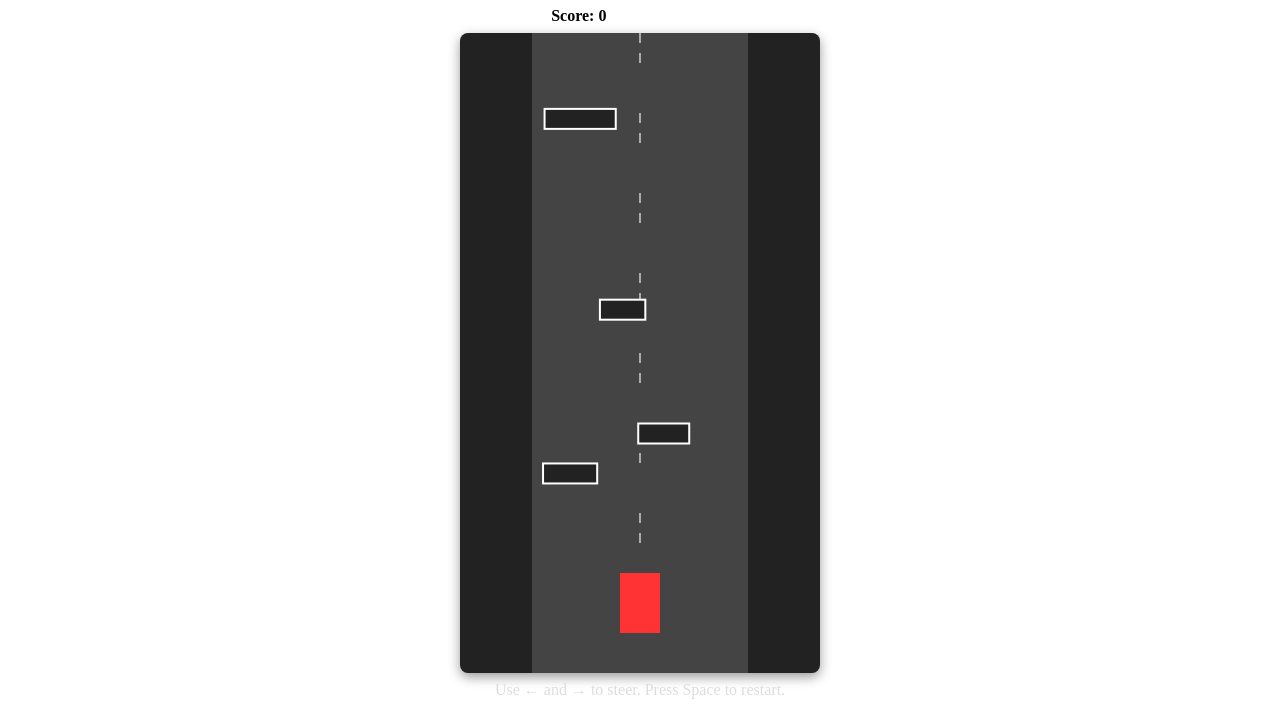
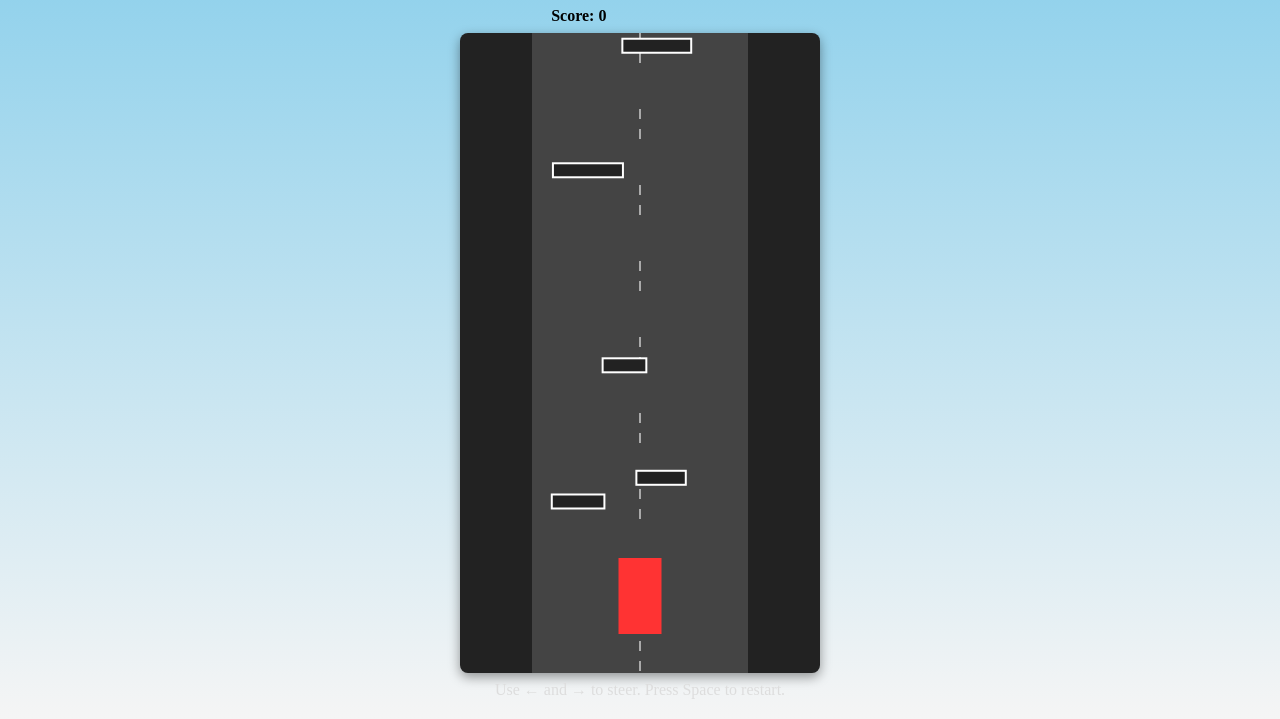
Before and after one commit to Yukun-Guo/NanaCarRace, a plain HTML site: page game/index.html in a window 1280 px wide. Shown: the part 93-812 px from the top of the page. Drawn offline with Linux system fonts and the light colour scheme.

Commit message:
Polish: add animations/audio scaffolding, parallax CSS, touch and DPR improvements

```diff
--- a/css/game.css
+++ b/css/game.css
@@ -2,3 +2,13 @@
 #hud{margin:8px;font-weight:600}
 #gameCanvas{background:#222;border-radius:8px;box-shadow:0 4px 12px rgba(0,0,0,0.4)}
 #controls{margin-top:8px;color:#ddd}
+/* parallax background layers */
+body {background: linear-gradient(#87CEEB, #f5f5f5);}
+#container{position:relative}
+.parallax-layer{position:absolute;left:0;right:0;height:50%;pointer-events:none}
+.parallax-back{top:0;background: url('../assets/bg-parallax.png') center bottom / cover no-repeat;opacity:0.6}
+.parallax-mid{top:30%;background: linear-gradient(180deg, rgba(0,0,0,0.02), rgba(0,0,0,0.06));opacity:0.4}
+.btn{transition:transform .12s ease}
+.btn:active{transform:translateY(2px)}
+.touch-btn{font-size:20px;padding:10px 14px;margin:6px}
+#back-btn{position:absolute;right:12px;top:12px}
--- a/js/game.js
+++ b/js/game.js
@@ -2,41 +2,68 @@
   const canvas=document.getElementById('gameCanvas');
   const ctx=canvas.getContext('2d');
   const scoreEl=document.getElementById('score');
-  const W=canvas.width, H=canvas.height;
   let keys={left:false,right:false};
-  window.addEventListener('keydown',e=>{if(e.key==='ArrowLeft')keys.left=true; if(e.key==='ArrowRight')keys.right=true; if(e.key===' '){init();}}
-  ,false);
-  window.addEventListener('keyup',e=>{if(e.key==='ArrowLeft')keys.left=false; if(e.key==='ArrowRight')keys.right=false;},false);
+
+  function resizeCanvas(){
+    const rect = canvas.getBoundingClientRect();
+    if(rect.width===0 || rect.height===0) return;
+    const dpr = window.devicePixelRatio || 1;
+    canvas.width = Math.max(320, Math.floor(rect.width * dpr));
+    canvas.height = Math.max(480, Math.floor(rect.height * dpr));
+    canvas.style.width = rect.width + 'px';
+    canvas.style.height = rect.height + 'px';
+    ctx.setTransform(dpr,0,0,dpr,0,0);
+  }
+
+  window.addEventListener('resize', resizeCanvas);
+  window.addEventListener('orientationchange', resizeCanvas);
+
+  window.addEventListener('keydown',e=>{
+    const code = e.code || e.key;
+    if(code==='ArrowLeft'){ keys.left=true; e.preventDefault(); }
+    if(code==='ArrowRight'){ keys.right=true; e.preventDefault(); }
+    if(code==='Space' || code==='Spacebar' || e.key===' '){ if(!running){ e.preventDefault(); init(); } }
+  },false);
+  window.addEventListener('keyup',e=>{const code=e.code||e.key; if(code==='ArrowLeft')keys.left=false; if(code==='ArrowRight')keys.right=false;},false);
 
   function rand(min,max){return Math.random()*(max-min)+min}
 
-  let player, obstacles, frame, score, running;
+  let player, obstacles, lastTime, score, running, lastSpawnTime;
+
+  function getW(){return canvas.width}
+  function getH(){return canvas.height}
+
   function init(){
-    player={w:40,h:60,x:W/2-20,y:H-100,speed:4};
+    resizeCanvas();
+    const W=getW(), H=getH();
+    player={w:Math.floor(W*0.12),h:Math.floor(H*0.12),x:W/2-Math.floor(W*0.12)/2,y:H-Math.floor(H*0.18),speed:Math.max(3,Math.floor(W*0.008))};
     obstacles=[];
-    frame=0;score=0;running=true;scoreEl.textContent=score;
+    lastTime = performance.now();
+    lastSpawnTime = lastTime;
+    score=0;running=true;scoreEl.textContent=score;
+    canvas.focus();
     requestAnimationFrame(loop);
   }
 
   function spawn(){
-    const laneWidth=W*0.6; const laneX=(W-laneWidth)/2;
-    const w=rand(30,80); const x=rand(laneX, laneX+laneWidth-w);
-    obstacles.push({x:x,y:-60,w:w,h:20,vy:2+Math.random()*2});
+    const W=getW(), laneWidth=W*0.6; const laneX=(W-laneWidth)/2;
+    const w=rand(Math.floor(W*0.08),Math.floor(W*0.22)); const x=rand(laneX+10, laneX+laneWidth-w-10);
+    obstacles.push({x:x,y:-60,w:w,h:Math.floor(W*0.04),vy:2+Math.random()*2});
   }
 
-  function update(){
-    if(keys.left) player.x -= player.speed;
-    if(keys.right) player.x += player.speed;
-    // clamp to canvas
+  function update(delta){
+    const W=getW(), H=getH();
+    if(keys.left) player.x -= player.speed * (delta/16);
+    if(keys.right) player.x += player.speed * (delta/16);
     const laneWidth=W*0.6; const laneX=(W-laneWidth)/2;
     if(player.x < laneX) player.x = laneX;
     if(player.x + player.w > laneX+laneWidth) player.x = laneX+laneWidth - player.w;
 
-    // obstacles
-    if(frame%60===0) spawn();
+    const now = performance.now();
+    if(now - lastSpawnTime > 900) { spawn(); lastSpawnTime = now; }
+
     for(let i=obstacles.length-1;i>=0;i--){
-      const o=obstacles[i]; o.y += o.vy; if(o.y>H+100) {obstacles.splice(i,1); score+=1; scoreEl.textContent=score}
-      // collision AABB
+      const o=obstacles[i]; o.y += o.vy * (delta/16); if(o.y>H+100) {obstacles.splice(i,1); score+=1; scoreEl.textContent=score}
       if(!(player.x+player.w < o.x || player.x > o.x+o.w || player.y+player.h < o.y || player.y > o.y+o.h)){
         running=false;
       }
@@ -44,32 +71,61 @@
   }
 
   function draw(){
-    // clear
+    const W=getW(), H=getH();
     ctx.clearRect(0,0,W,H);
-    // draw road
     const laneWidth=W*0.6; const laneX=(W-laneWidth)/2;
     ctx.fillStyle='#444'; ctx.fillRect(laneX,0,laneWidth,H);
-    // lane lines
     ctx.strokeStyle='#aaa'; ctx.lineWidth=2; ctx.setLineDash([10,10]);
-    for(let y=0;y<H;y+=80){ctx.beginPath();ctx.moveTo(W/2,y);ctx.lineTo(W/2,y+40);ctx.stroke();}
+    for(let y=0;y<H;y+=Math.floor(H*0.12)){ctx.beginPath();ctx.moveTo(W/2,y);ctx.lineTo(W/2,y+Math.floor(H*0.06));ctx.stroke();}
     ctx.setLineDash([]);
 
-    // draw player
-    ctx.fillStyle='#ff3333'; ctx.fillRect(player.x,player.y,player.w,player.h);
-    // obstacles
+    ctx.save();
+    const tilt = (keys.left ? -0.08 : (keys.right ? 0.08 : 0));
+    ctx.translate(player.x+player.w/2, player.y+player.h/2);
+    ctx.rotate(tilt);
+    ctx.fillStyle='#ff3333'; ctx.fillRect(-player.w/2,-player.h/2,player.w,player.h);
+    ctx.restore();
+
     ctx.fillStyle='#222'; ctx.strokeStyle='#fff';
     for(const o of obstacles){ctx.fillRect(o.x,o.y,o.w,o.h); ctx.strokeRect(o.x,o.y,o.w,o.h)}
 
     if(!running){
-      ctx.fillStyle='rgba(0,0,0,0.6)'; ctx.fillRect(0,H/2-40,W,80);
-      ctx.fillStyle='#fff'; ctx.font='20px sans-serif'; ctx.textAlign='center'; ctx.fillText('Game Over - Press Space to Restart',W/2,H/2+8);
+      ctx.fillStyle='rgba(0,0,0,0.6)'; ctx.fillRect(0,H/2-Math.floor(H*0.06),W,Math.floor(H*0.12));
+      ctx.fillStyle='#fff'; ctx.font=Math.floor(H*0.04)+'px sans-serif'; ctx.textAlign='center'; ctx.fillText('Game Over - Press Space to Restart',W/2,H/2+Math.floor(H*0.01));
     }
   }
 
-  function loop(){
-    frame++; if(running){update(); draw(); requestAnimationFrame(loop);} else {draw();}
+  let lastFrameTime = performance.now();
+  function loop(now){
+    const delta = now - lastFrameTime; lastFrameTime = now;
+    if(running){update(delta); draw(); requestAnimationFrame(loop);} else {draw();}
   }
 
-  // initialize positions and start
-  init();
+  // simple touch controls: left/right buttons or pointer zones
+  function setupTouchControls(){
+    const leftBtn = document.getElementById('touch-left');
+    const rightBtn = document.getElementById('touch-right');
+    if(leftBtn && rightBtn){
+      document.getElementById('touch-controls').style.display='block';
+      const startLeft = e=>{ keys.left = true; e.preventDefault(); };
+      const endLeft = e=>{ keys.left = false; e.preventDefault(); };
+      const startRight = e=>{ keys.right = true; e.preventDefault(); };
+      const endRight = e=>{ keys.right = false; e.preventDefault(); };
+      leftBtn.addEventListener('touchstart', startLeft); leftBtn.addEventListener('touchend', endLeft);
+      rightBtn.addEventListener('touchstart', startRight); rightBtn.addEventListener('touchend', endRight);
+      leftBtn.addEventListener('pointerdown', startLeft); leftBtn.addEventListener('pointerup', endLeft);
+      rightBtn.addEventListener('pointerdown', startRight); rightBtn.addEventListener('pointerup', endRight);
+    } else {
+      canvas.addEventListener('pointerdown', function(e){
+        const r = canvas.getBoundingClientRect();
+        const x = (e.clientX - r.left) * (window.devicePixelRatio || 1);
+        if(x < canvas.width/2) keys.left = true; else keys.right = true;
+      });
+      canvas.addEventListener('pointerup', function(e){ keys.left=false; keys.right=false; });
+    }
+  }
+
+  document.addEventListener('DOMContentLoaded', function(){
+    resizeCanvas(); setupTouchControls(); init();
+  });
 })();
```
Also changed, not shown: js/animations.js (added, +16 -0 lines), js/audio.js (added, +13 -0 lines), assets/placeholder.txt (added).
